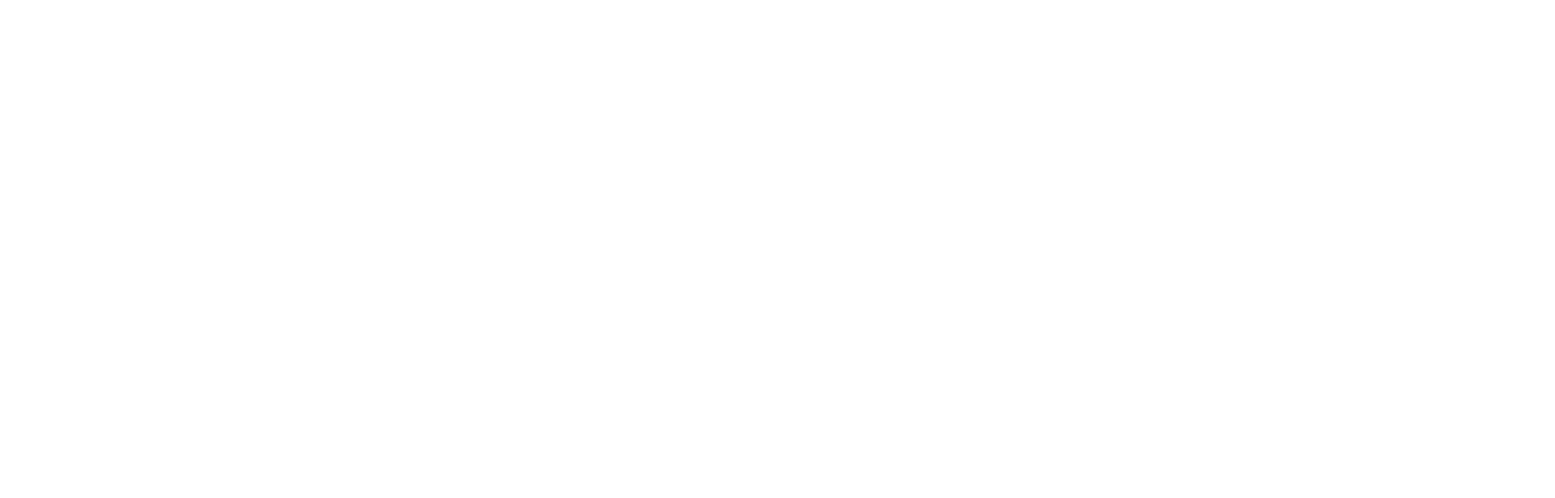
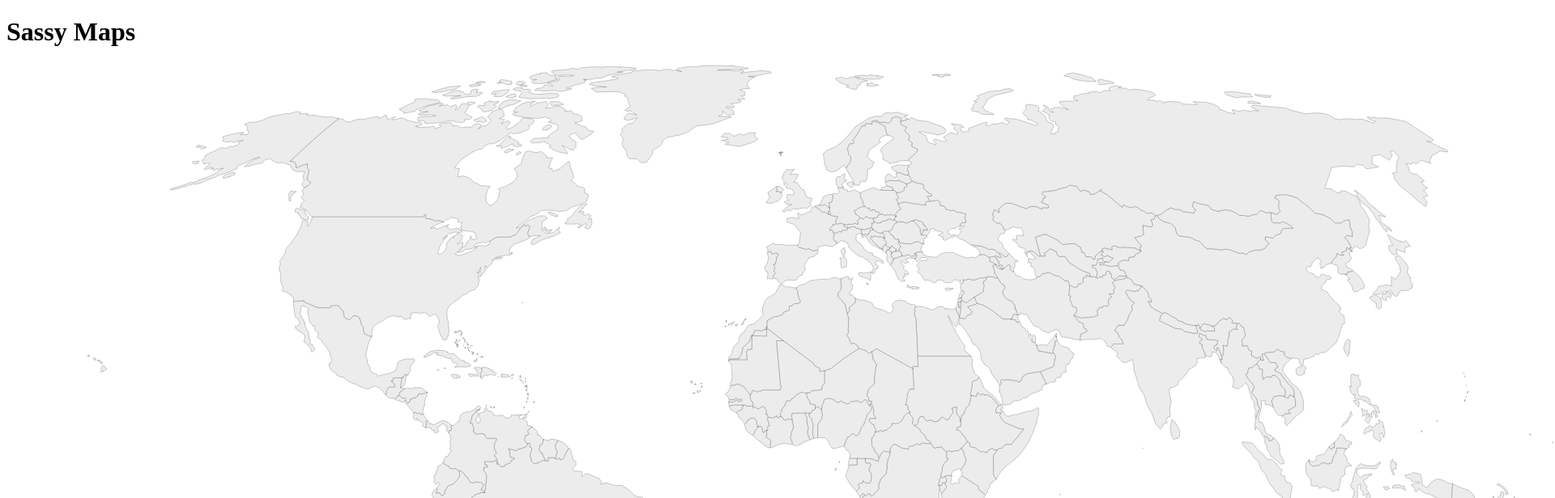
Before and after one commit to User083/sassy-map, a React (Vite) app: page / in a window 1280 px wide. Shown: the top 616 px of the page at 81% size, 1920 px wide, since content can reach past the window. Built offline with nearby package versions, Linux system fonts and the light colour scheme.

Commit message:
Basic front page

```diff
--- a/src/App.jsx
+++ b/src/App.jsx
@@ -1,12 +1,14 @@
 import './App.scss'
+import { worldmap } from './assets'
 
 function App() {
 
 
   return (
-    <>
-
-    </>
+    <div data-testid="app" className='app'>
+    <h1>Sassy Maps</h1>
+    <img src={worldmap}/>
+    </div>
   )
 }
 
--- /dev/null
+++ b/src/assets/index.js
@@ -0,0 +1,3 @@
+import worldmap from "./world.svg"
+
+export {worldmap}
```
